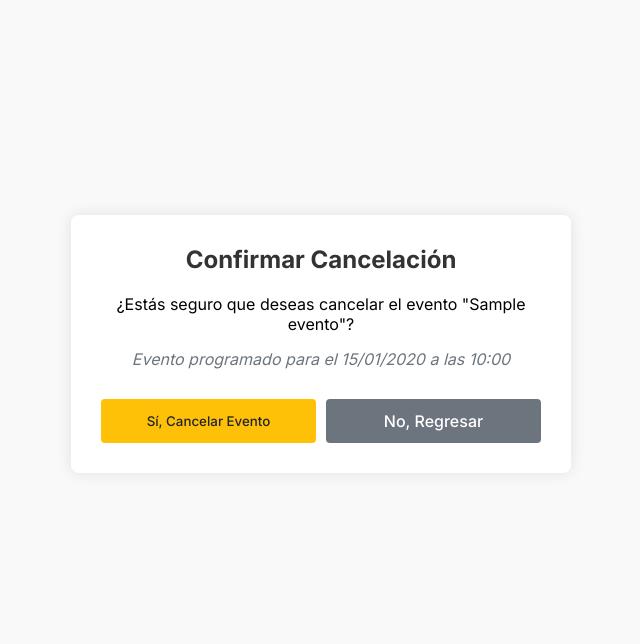
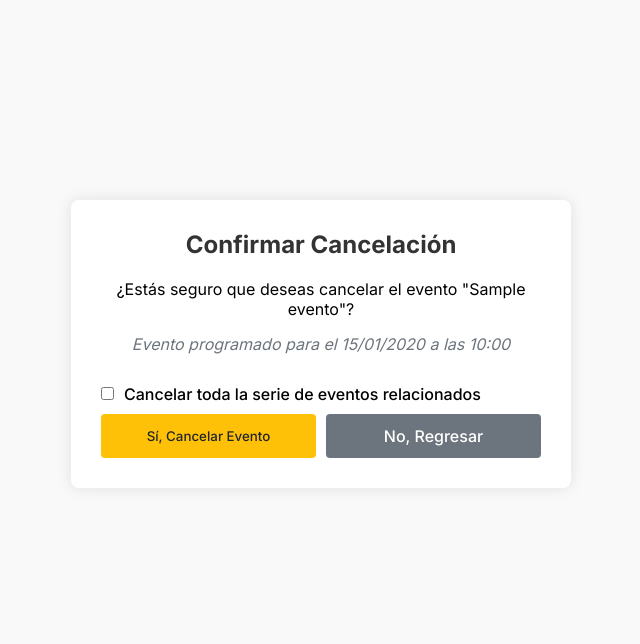
Before and after one commit to jaivalos-dev/PROYECTO-FINAL, a Django app: page /agenda/evento/cancelar/1/ in a window 1280 px wide. Shown: the part 59-703 px from the top of the page, without its empty margins (319-959 px from the left). Run offline with Django 5.2, Linux system fonts and the light colour scheme; a user stored in the database is signed in; tables that the repository leaves empty hold one stand-in row (values such as "Sample post"); some libraries are stand-ins or nearby versions.

Commit message:
Eliminación de series de eventos

```diff
--- a/agenda/templates/agenda/evento_confirm_cancel.html
+++ b/agenda/templates/agenda/evento_confirm_cancel.html
@@ -38,9 +38,22 @@
             <h2>Confirmar Cancelación</h2>
             <p>¿Estás seguro que deseas cancelar el evento "{{ evento.titulo }}"?</p>
             <p class="event-details">Evento programado para el {{ evento.fecha_inicio|date:"d/m/Y" }} a las {{ evento.fecha_inicio|date:"H:i" }}</p>
-
             <form method="post">
                 {% csrf_token %}
+
+                {% if evento.evento_padre or evento.repeticiones.exists %}
+                <div class="form-group">
+                    <label class="checkbox-label">
+                        <input type="checkbox" name="cancelar_serie" value="1" id="cancelar-serie-checkbox">
+                        Cancelar toda la serie de eventos relacionados
+                    </label>
+                </div>
+
+                <div id="mensaje-cancelacion-serie" style="display: none;" class="alerta-cancelacion">
+                    ⚠ Esta acción cancelará todos los eventos relacionados con esta serie.
+                </div>
+                {% endif %}
+
                 <div class="button-group">
                     <button type="submit" class="btn-cancelar-evento">Sí, Cancelar Evento</button>
                     <a href="{% url 'agenda_home' %}" class="btn-regresar">No, Regresar</a>
@@ -199,6 +212,38 @@
         .footer a:hover {
             opacity: 0.7;
         }
+
+        .checkbox-label {
+            display: flex;
+            align-items: center;
+            gap: 10px;
+            font-weight: 500;
+            margin-bottom: 10px;
+        }
+
+        #mensaje-cancelacion-serie {
+            background-color: #fff3cd;
+            color: #856404;
+            border: 1px solid #ffeeba;
+            padding: 10px;
+            border-radius: 4px;
+            font-size: 0.95rem;
+            margin-bottom: 15px;
+        }
     </style>
+
+    <script>
+        document.addEventListener("DOMContentLoaded", function () {
+            const checkbox = document.getElementById("cancelar-serie-checkbox");
+            const mensaje = document.getElementById("mensaje-cancelacion-serie");
+
+            if (checkbox && mensaje) {
+                checkbox.addEventListener("change", function () {
+                    mensaje.style.display = this.checked ? "block" : "none";
+                });
+            }
+        });
+    </script>
+
 </body>
 </html>
--- a/agenda/views.py
+++ b/agenda/views.py
@@ -354,36 +354,45 @@ def cancelar_evento(request, pk):
         return HttpResponseForbidden("No tienes permiso para cancelar este evento.")
 
     if request.method == 'POST':
-        evento.estado = 'cancelado'
-        evento.save()
+        cancelar_serie = request.POST.get('cancelar_serie') == '1'
 
-        HistorialEvento.objects.create(
-            evento=evento,
-            usuario=request.user,
-            accion='cancelación',
-            descripcion='Evento cancelado por el usuario.'
-        )
+        if cancelar_serie:
+            # Si es hijo, cancelamos desde el padre
+            padre = evento.evento_padre if evento.evento_padre else evento
 
-        # Enviar correo al creador
-        asunto = f"Evento cancelado: {evento.titulo}"
-        mensaje = (
-            f"Hola {evento.creador.first_name or evento.creador.username},\n\n"
-            f"Tu evento '{evento.titulo}' ha sido cancelado correctamente.\n"
-            f"Fecha y hora: {evento.fecha_inicio.strftime('%d/%m/%Y %H:%M')} a {evento.fecha_fin.strftime('%d/%m/%Y %H:%M')}\n"
-            f"Ubicación: {evento.ubicacion or 'No especificada'}\n"
-            f"Estado actual: {evento.get_estado_display()}\n\n"
-            f"Gracias por mantener tu agenda actualizada.\n"
-        )
+            eventos_a_cancelar = [padre] + list(padre.repeticiones.all())
+        else:
+            eventos_a_cancelar = [evento]
 
-        send_mail(
-            subject=asunto,
-            message=mensaje,
-            from_email=None,
-            recipient_list=[evento.creador.email],
-            fail_silently=False,
-        )
+        for ev in eventos_a_cancelar:
+            ev.estado = 'cancelado'
+            ev.save()
 
-        messages.success(request, 'Evento cancelado y notificado por correo exitosamente.')
+            HistorialEvento.objects.create(
+                evento=ev,
+                usuario=request.user,
+                accion='cancelación',
+                descripcion='Evento cancelado por el usuario como parte de una cancelación individual o masiva.'
+            )
+
+            # Enviar correo solo si no es SISTEMA (opcional)
+            if ev.creador.email:
+                send_mail(
+                    subject=f"Evento cancelado: {ev.titulo}",
+                    message=(
+                        f"Hola {ev.creador.first_name or ev.creador.username},\n\n"
+                        f"Tu evento '{ev.titulo}' ha sido cancelado correctamente.\n"
+                        f"Fecha y hora: {ev.fecha_inicio.strftime('%d/%m/%Y %H:%M')} a {ev.fecha_fin.strftime('%d/%m/%Y %H:%M')}\n"
+                        f"Ubicación: {ev.ubicacion or 'No especificada'}\n"
+                        f"Estado actual: {ev.get_estado_display()}\n\n"
+                        f"Gracias por mantener tu agenda actualizada.\n"
+                    ),
+                    from_email=None,
+                    recipient_list=[ev.creador.email],
+                    fail_silently=False,
+                )
+
+        messages.success(request, f"Se canceló correctamente el evento{' y su serie completa' if cancelar_serie else ''}.")
         return redirect('agenda_home')
 
     return render(request, 'agenda/evento_confirm_cancel.html', {'evento': evento})
```
